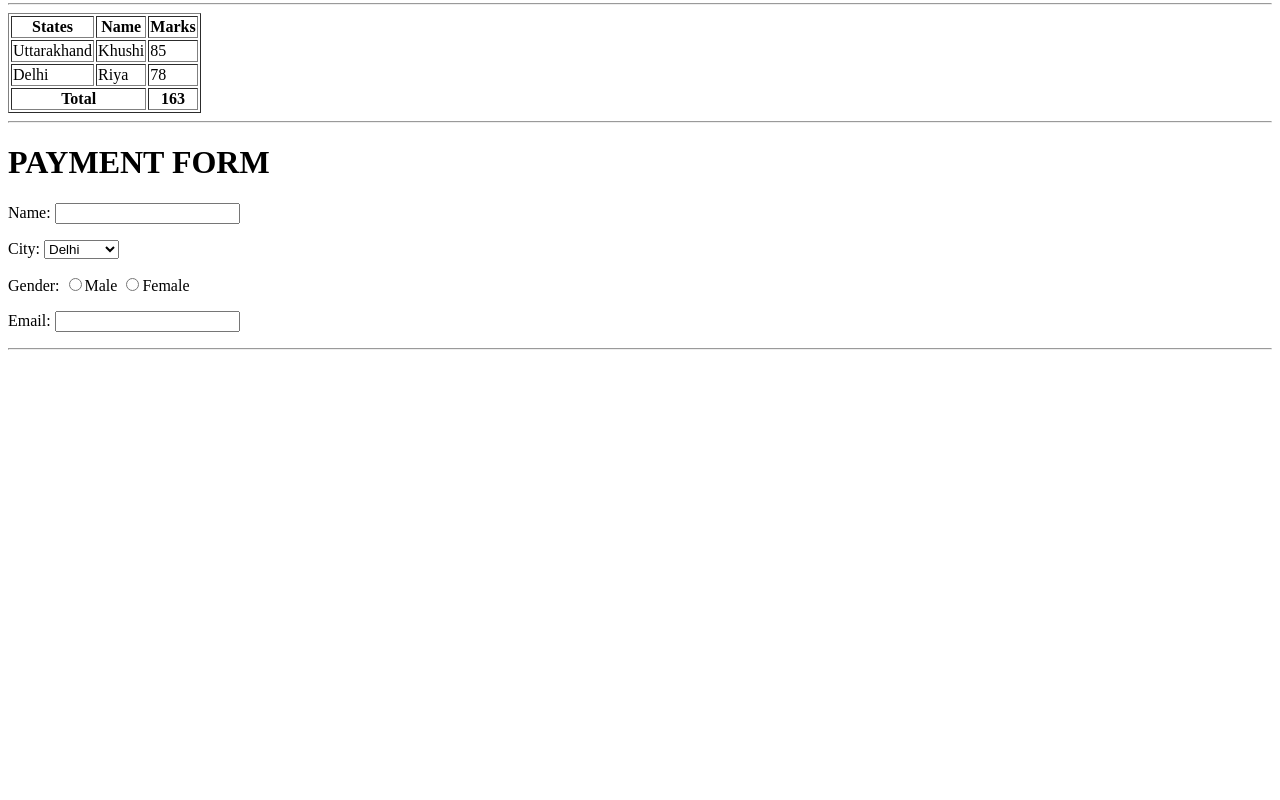
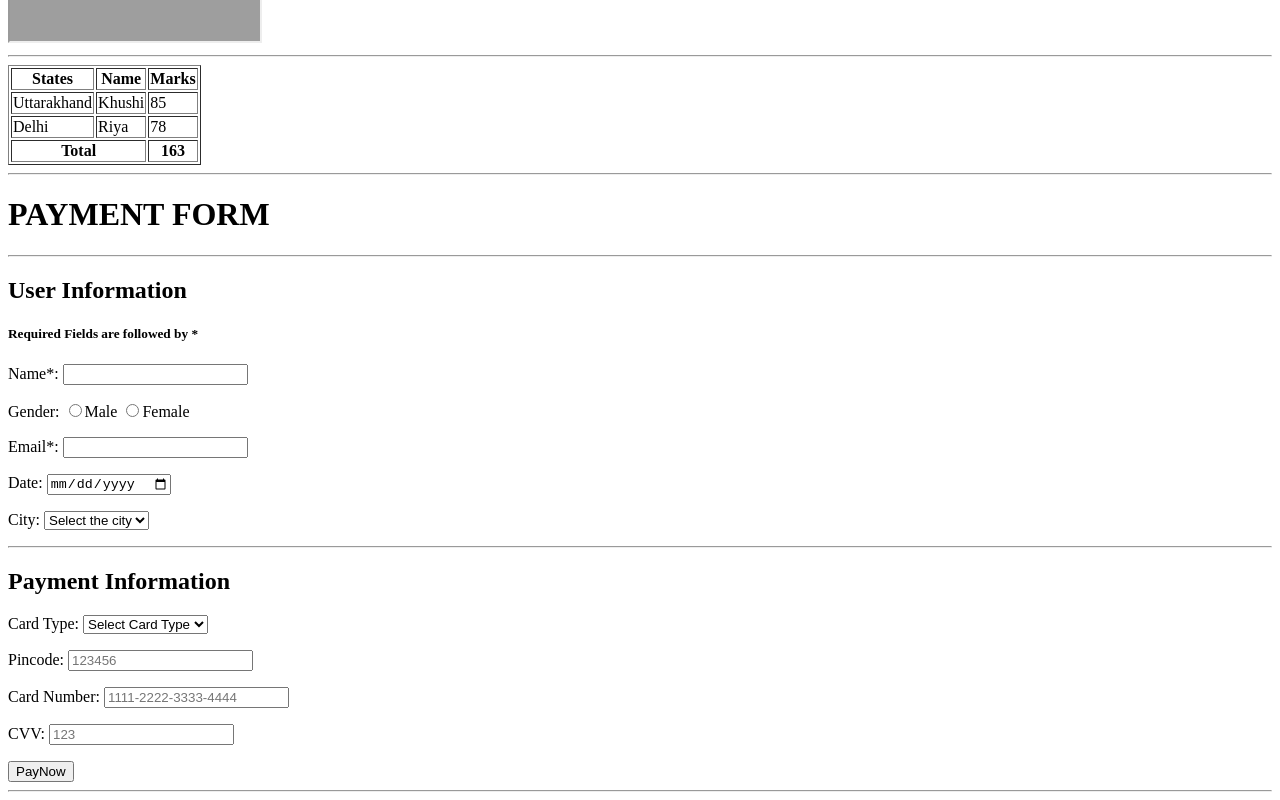
Before and after one commit to KhushiiRawat09/Learning, a plain HTML site: page index.html in a window 1280 px wide. Shown: the part 673-1473 px from the top of the page. Before the commit the page ends 1031 px from the top, so only its background shows below. Drawn offline with Linux system fonts and the light colour scheme; grey boxes are pictures that could not be loaded.

Commit message:
update index.html

```diff
--- a/index.html
+++ b/index.html
@@ -4,6 +4,7 @@
     <meta charset="UTF-8">
     <meta name="viewport" content="width=device-width, initial-scale=1.0">
     <title>Learning</title>
+    <link rel="stylesheet" href="index.css">
     <style>
         .rotate{
             transform: rotate(90deg);
@@ -15,6 +16,10 @@
     <h1>Hello World</h1>
     <h2>Hello World</h2>
     <h3>Hello World</h3>
+    <hr>
+
+    <!--------------Entities---------------->
+    <p>Hello, How are you? &lt;h1&gt;</p>
     <hr>
 
     <!----------------Bold, Italic, Small----------->
@@ -75,24 +80,44 @@
       <hr>
 
       <!-----------------Forms-------------->
-      <form>
+      <form class="payment">
         <h1>PAYMENT FORM</h1>
+        <hr>
 
-        <p>Name: <input type="text" name="name"></p>
-        <p>City:
-        <select>
-            <option value="Delhi">Delhi</option>
-            <option value="Mumbai">Mumbai</option>
-            <option value="London">London</option>
-            <option value="Newyork">NewYork</option>
-        </select>
-        </p>
+        <h2>User Information</h2>
+        <h5>Required Fields are followed by *</h5>
+        <p>Name*: <input type="text" name="name" required></p>
         <p>Gender:
             <input type="radio" name="gender" id="male">Male
             <input type="radio" name="gender" id="female">Female
         </p>
-        <p>Email: <input type="email"></p>
+        <p>Email*: <input type="email" name="email" id="email" required></p>
+        <p>Date: <input type="date" name="date" id="date"></p>
+        <p>City:
+            <select name="City" id="City">
+                <option value="">Select the city</option>
+                <option value="Delhi">Delhi</option>
+                <option value="Mumbai">Mumbai</option>
+                <option value="London">London</option>
+                <option value="Newyork">NewYork</option>
+            </select>
+        </p>
+        <hr>
 
+        <h2>Payment Information</h2>
+        <p>Card Type:
+            <select name="card_type" id="card_type" required>
+              <option value="">Select Card Type</option>
+              <option value="Visa">Visa</option>
+              <option value="MasterCard">Master Card</option>
+              <option value="Rupay">Rupay</option>
+            </select>
+        </p>
+        <p>Pincode: <input type="number" name="pincode" placeholder="123456"></p>
+        <p>Card Number: <input type="number" name="cardnumber" placeholder="1111-2222-3333-4444"></p>
+        </p>
+        <p>CVV: <input type="number" name="CVV" placeholder="123"></p>
+        <input type="submit" value="PayNow">
       </form>
       <hr>
 </body>
```
